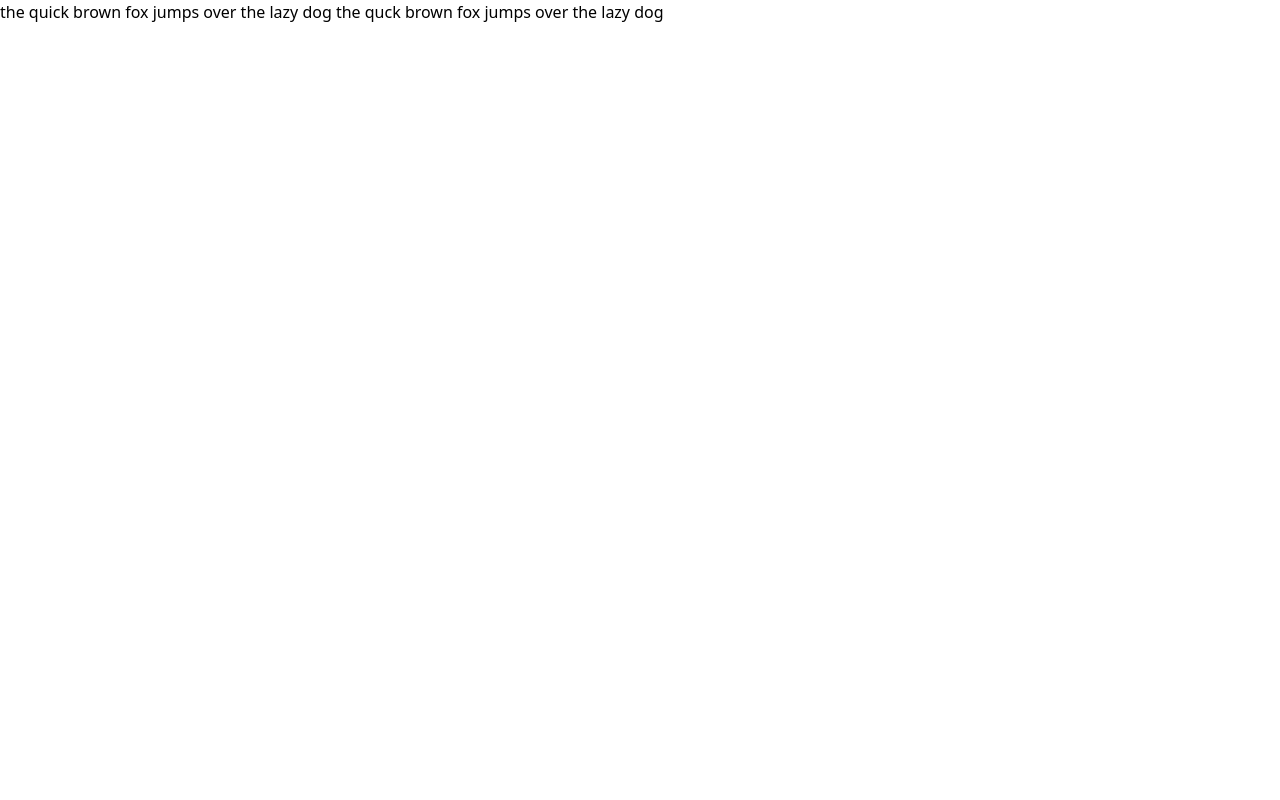
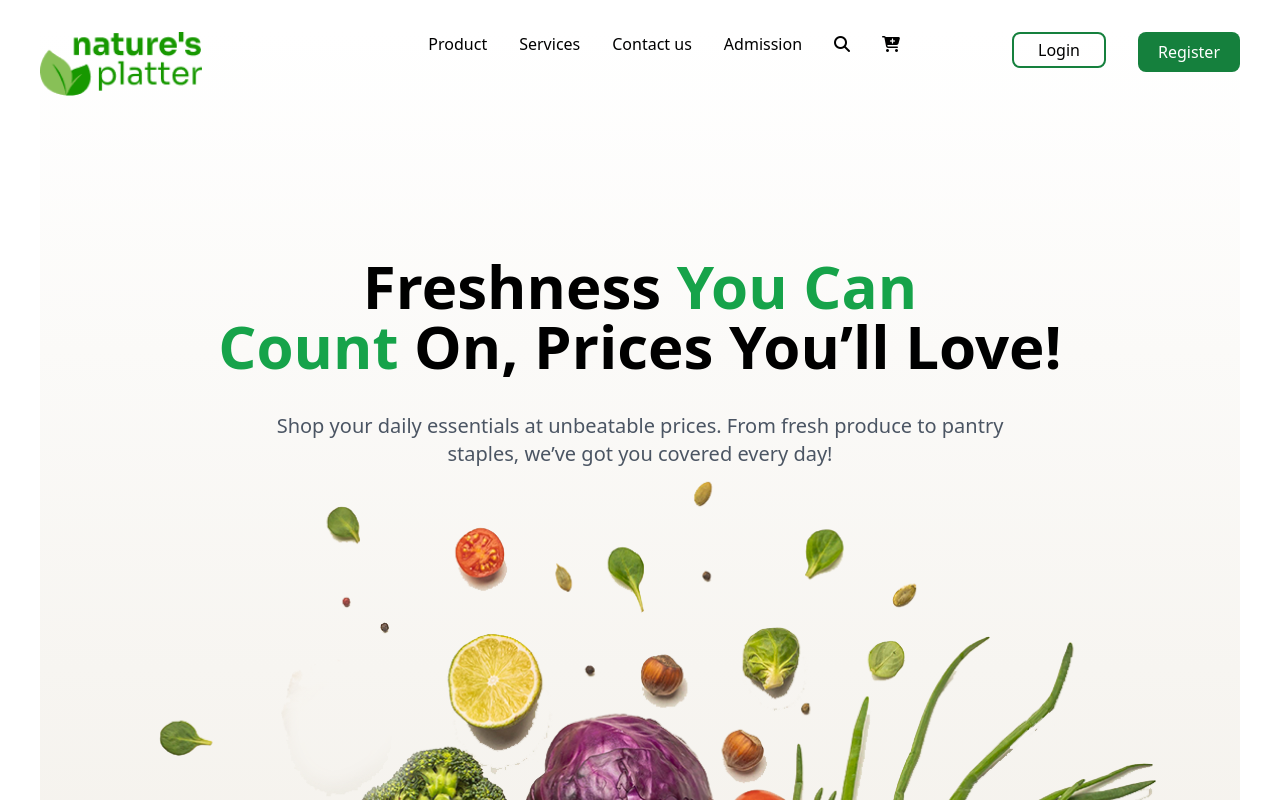
Before and after one commit to RakibHossainCoder/Assignment-3-Category-0002, a plain HTML site: page index.html in a window 1280 px wide. Shown: the top 800 px of the page. Drawn offline with nearby package versions, Linux system fonts and the light colour scheme.

Commit message:
this is hero section

```diff
--- a/index.html
+++ b/index.html
@@ -1,12 +1,75 @@
 <!DOCTYPE html>
 <html lang="en">
+
 <head>
-    <meta charset="UTF-8">
-    <meta name="viewport" content="width=device-width, initial-scale=1.0">
-    <title>Document</title>
-    <script src="https://cdn.tailwindcss.com"></script>
+  <meta charset="UTF-8">
+  <meta name="viewport" content="width=device-width, initial-scale=1.0">
+  <title>Document</title>
+  <!-- tailwind cdn  -->
+  <script src="https://cdn.tailwindcss.com"></script>
+  <!-- fontwosam  -->
+  <link rel="stylesheet" href="https://cdnjs.cloudflare.com/ajax/libs/font-awesome/6.7.2/css/all.min.css"
+    integrity="sha512-Evv84Mr4kqVGRNSgIGL/F/aIDqQb7xQ2vcrdIwxfjThSH8CSR7PBEakCr51Ck+w+/U6swU2Im1vVX0SVk9ABhg=="
+    crossorigin="anonymous" referrerpolicy="no-referrer" />
+    <!-- google font  -->
+    <link rel="preconnect" href="https://fonts.googleapis.com">
+    <link rel="preconnect" href="https://fonts.gstatic.com" crossorigin>
+    <link href="https://fonts.googleapis.com/css2?family=Sora:wght@100..800&display=swap" rel="stylesheet">
+    <style>
+      .sora-font {
+  font-family: "Sora", serif;
+ }
+    </style>
 </head>
-<body>
-    <h1>the quick brown fox jumps over the lazy dog the quck brown fox jumps over the lazy dog </h1>
+
+<body class="max-w-8xl mx-auto lg:px-10 px-5">
+  <!-- header section start  -->
+  <header class="bg-gradient-to-t from-[#EFEBE3] to-white -500">
+    <nav class="lg:flex lg:justify-between mt-8 ">
+      <div class="flex justify-between">
+        <img class="h-16" src="./c2-assets/logo-header.png" alt="">
+        <i class="fa-solid fa-bars text-5xl text-green-700 lg:hidden"></i>
+
+      </div>
+
+      <ul class="lg:flex lg:gap-8  hidden">
+        <li class=""><a href=" " class="">Product</a></li>
+        <li class=""><a href="" class="">Services</a></li>
+        <li class=""><a href="" class="">Contact us</a></li>
+        <li class=""><a href="" class="">Admission</a></li>
+        <div><i class="fa-solid fa-magnifying-glass"></i></div>
+        <div><i class="fa-solid fa-cart-plus"></i></div>
+        <div class="ml-20">
+
+          <button class="border-solid border-2 border-green-700 rounded-lg px-6 py-1 ">Login</button>
+        </div>
+        <div>
+          <button class="bg-green-700 px-5 py-2 rounded-lg text-white">Register</button>
+        </div>
+
+      </ul>
+    </nav>
+    <!-- hero section  -->
+     <section class=" text-center mt-40">
+      <div>
+        <h1 class="text-6xl font-bold"> Freshness <span class="text-green-600">You Can <br>
+          Count</span> On, Prices You’ll Love!</h1>
+          <p class="pt-9 text-xl text-gray-600">Shop your daily essentials at unbeatable prices. From fresh produce to pantry <br> staples, we’ve got you covered every day!</p>
+      </div>
+      <div><img class="mx-auto" src="./c2-assets/hero-vegetables.png" alt=""></div>
+     </section>
+  </header>
+
+
+
+
+  <!-- main section start  -->
+  <main></main>
+
+
+
+  <!-- footer section  -->
+  <footer></footer>
 </body>
+
 </html>
```
